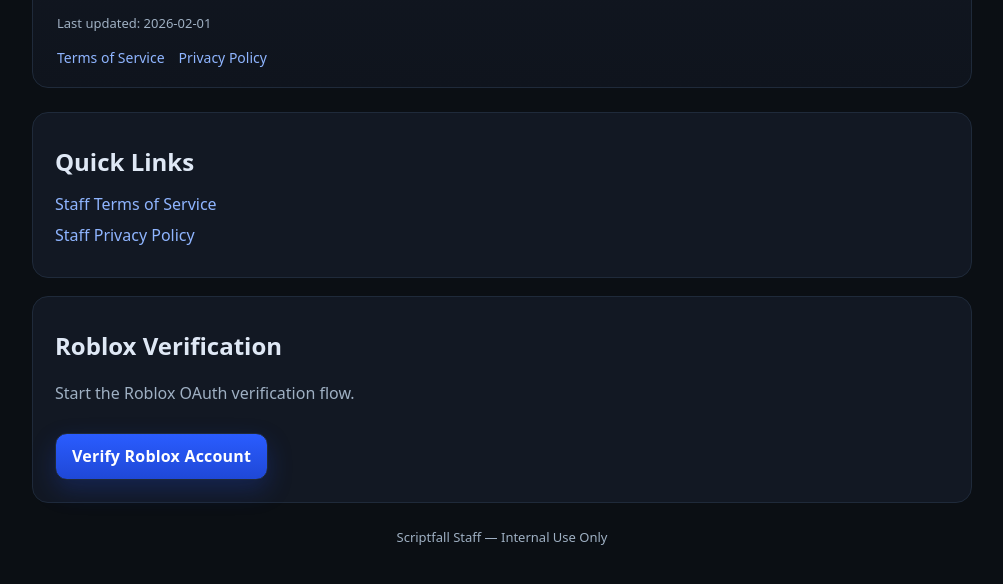
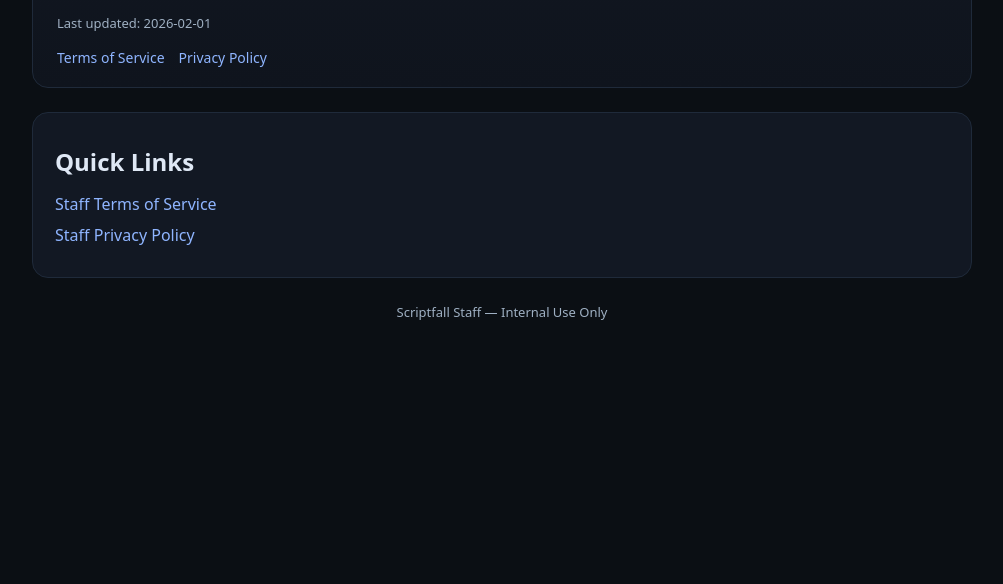
Before and after one commit to plrz/staff-website-lol, a plain HTML site: page index.html in a window 1280 px wide. Shown: the part 196-780 px from the top of the page, without its empty margins (138-1141 px from the left). Drawn offline with Linux system fonts and the light colour scheme.

Commit message:
Remove Roblox verification section from the staff policies page

```diff
--- a/index.html
+++ b/index.html
@@ -27,12 +27,6 @@
       </ul>
     </section>
 
-    <section class="card">
-      <h2>Roblox Verification</h2>
-      <p class="muted">Start the Roblox OAuth verification flow.</p>
-      <a class="button" href="https://authorize.roblox.com/?client_id=6316269222161263205&response_type=code&redirect_uri=https%3A%2F%2Fstaff.scriptfall.dev%2Fwoah%2Fcool&scope=openid+profile&state=1c974aacbbdf13764c11fefa52d88299&step=accountConfirm">Verify Roblox Account</a>
-    </section>
-
     <footer class="footer">
       <p>Scriptfall Staff — Internal Use Only</p>
     </footer>
```
